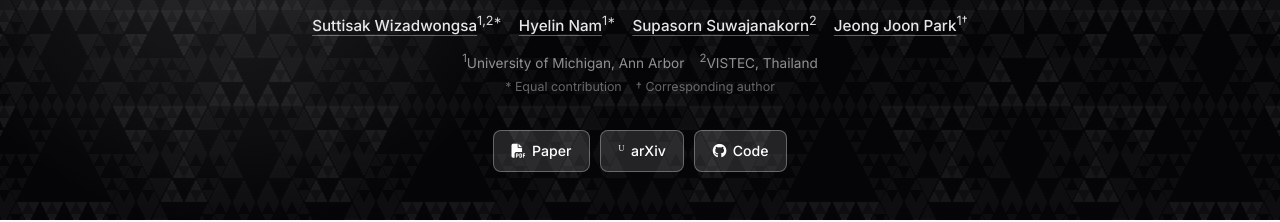
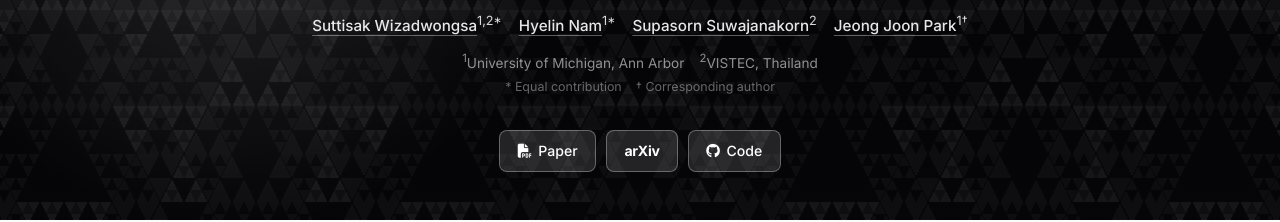
Before and after one commit to HyelinNAM/SierpinskiCam, a plain HTML site: page index.html in a window 1280 px wide. Shown: the part 182-404 px from the top of the page. Drawn offline with nearby package versions, Linux system fonts and the light colour scheme.

Commit message:
fix: simplify arxiv button

```diff
--- a/assets/css/styles.css
+++ b/assets/css/styles.css
@@ -125,6 +125,11 @@
       background: rgba(255,255,255,0.22);
       border-color: rgba(255,255,255,0.5);
       color: #fff;
+    }
+
+    .text-icon {
+      font-weight: 700;
+      letter-spacing: -0.02em;
     }
 
     /* ── Section layout ───────────────────────── */
--- a/index.html
+++ b/index.html
@@ -46,8 +46,7 @@
         <i class="fas fa-file-pdf"></i> Paper
       </a>
       <a href="#" class="link-btn">
-        <i class="ai ai-arxiv" style="font-family:'Font Awesome 6 Free';font-style:normal;">&#x1D41;</i>
-        arXiv
+        <span class="text-icon">arXiv</span>
       </a>
       <a href="https://github.com/HyelinNAM/SierpinskiCam" class="link-btn" target="_blank">
         <i class="fab fa-github"></i> Code
```
